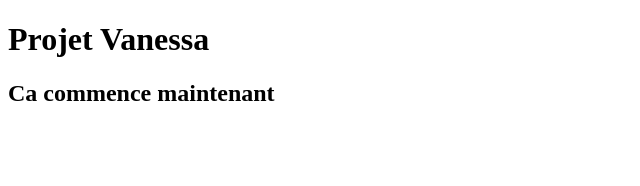
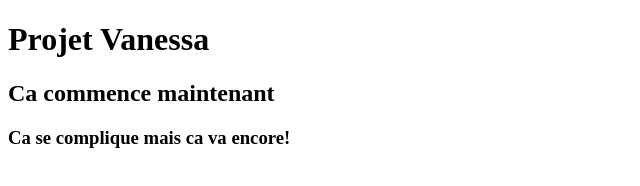
Before and after one commit to Helen-122/Entrainement-Git-Hub, a plain HTML site: page index.html in a window 1280 px wide. Shown: the whole page, without its empty margins (0-640 px from the left). Drawn offline with Linux system fonts and the light colour scheme.

Commit message:
modif de ma branche

```diff
--- a/index.html
+++ b/index.html
@@ -9,7 +9,7 @@
 <body>
     <h1>Projet Vanessa</h1>
 <h2>Ca commence maintenant</h2>
-
+<h3>Ca se complique mais ca va encore!</h3>
     <script src="script.js"></script>
 </body>
 </html>
```
